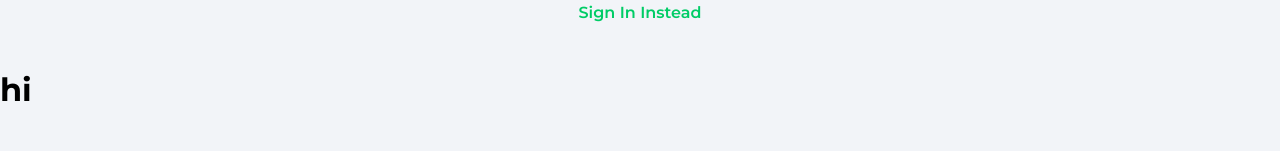
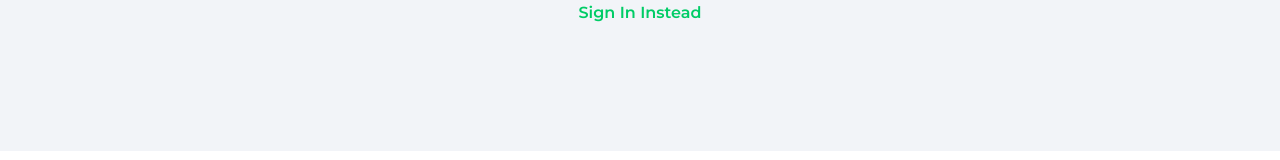
Before and after one commit to dashkens/Marketplace, a React (Vite) app in the folder marketplace/: page /sign-up in a window 1280 px wide. Shown: the part 564-724 px from the top of the page. Built offline with nearby package versions, Linux system fonts and the light colour scheme.

Commit message:
adding toastify

```diff
--- a/marketplace/package.json
+++ b/marketplace/package.json
@@ -14,6 +14,7 @@
     "react": "^18.2.0",
     "react-dom": "^18.2.0",
     "react-router-dom": "^6.22.2",
+    "react-toastify": "^10.0.4",
     "vite-plugin-svgr": "^4.2.0"
   },
   "devDependencies": {
--- a/marketplace/src/App.jsx
+++ b/marketplace/src/App.jsx
@@ -1,4 +1,6 @@
-import {BrowserRouter as Router, Routes, Route} from 'react-router-dom'
+import { BrowserRouter as Router, Routes, Route} from 'react-router-dom'
+import { ToastContainer } from 'react-toastify'
+import 'react-toastify/dist/ReactToastify.css'
 import Explore from './pages/Explore'
 import Offers from './pages/Offers'
 import Profile from './pages/Profile'
@@ -6,7 +8,6 @@
 import SignUp from './pages/SignUp'
 import ForgotPassword from './pages/ForgotPassword'
 import Navbar from './components/Navbar'
-// import Navbar from './components/Navbar'
 
 function App() {
   return (
@@ -22,7 +23,7 @@
     </Routes>
     <Navbar/>
   </Router>
-  <h1>hi</h1>
+  <ToastContainer/>
   </>
   )
 }
--- a/marketplace/src/pages/SignIn.jsx
+++ b/marketplace/src/pages/SignIn.jsx
@@ -1,6 +1,7 @@
 import React, { useState } from 'react'
 import ArrowRightIcon from '../assets/svg/keyboardArrowRightIcon.svg?react'
 import visibilityIcon from '../assets/svg/visibilityIcon.svg'
+import {toast} from 'react-toastify'
 import { Link, useNavigate } from 'react-router-dom'
 import { getAuth, signInWithEmailAndPassword } from 'firebase/auth'
 
@@ -34,6 +35,7 @@
       }
     } catch (error) {
       console.log(error)
+      toast.error('Bad User Credentails')
     }
 
 
--- a/marketplace/src/pages/SignUp.jsx
+++ b/marketplace/src/pages/SignUp.jsx
@@ -1,6 +1,7 @@
 import React, { useState } from 'react'
 import ArrowRightIcon from '../assets/svg/keyboardArrowRightIcon.svg?react'
 import visibilityIcon from '../assets/svg/visibilityIcon.svg'
+import {toast} from 'react-toastify'
 import { Link, useNavigate } from 'react-router-dom'
 import { getAuth, createUserWithEmailAndPassword, updateProfile } from 'firebase/auth'
 import { db } from '../firebase.config'
@@ -47,7 +48,7 @@
       navigate('/')
 
     } catch (error) {
-      console.log(error)
+      toast.error('Something went wrong with registration')
     }
   }
   return (
```
Also changed, not shown: 1 other file (tests, documents, lock files or other folders).
